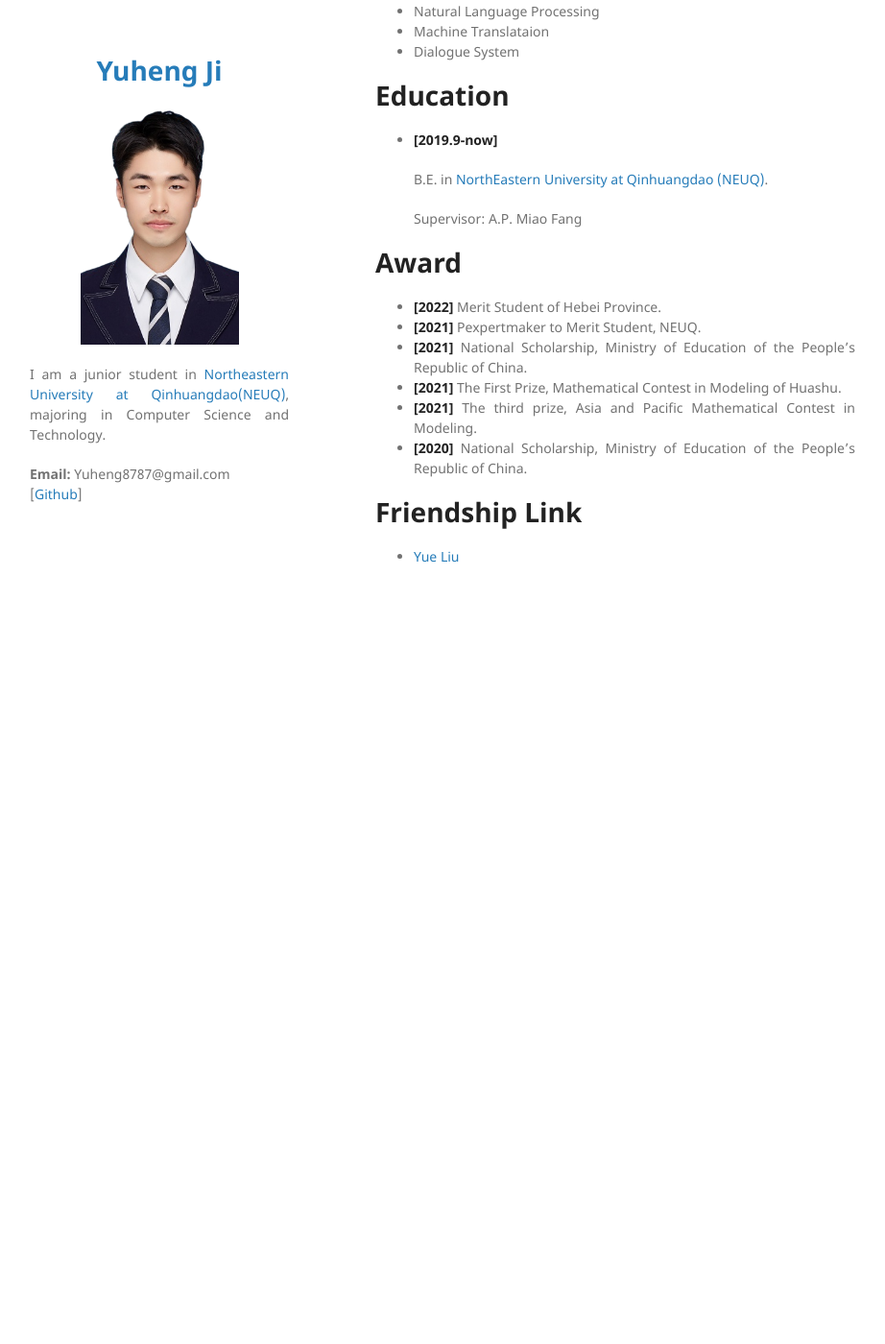
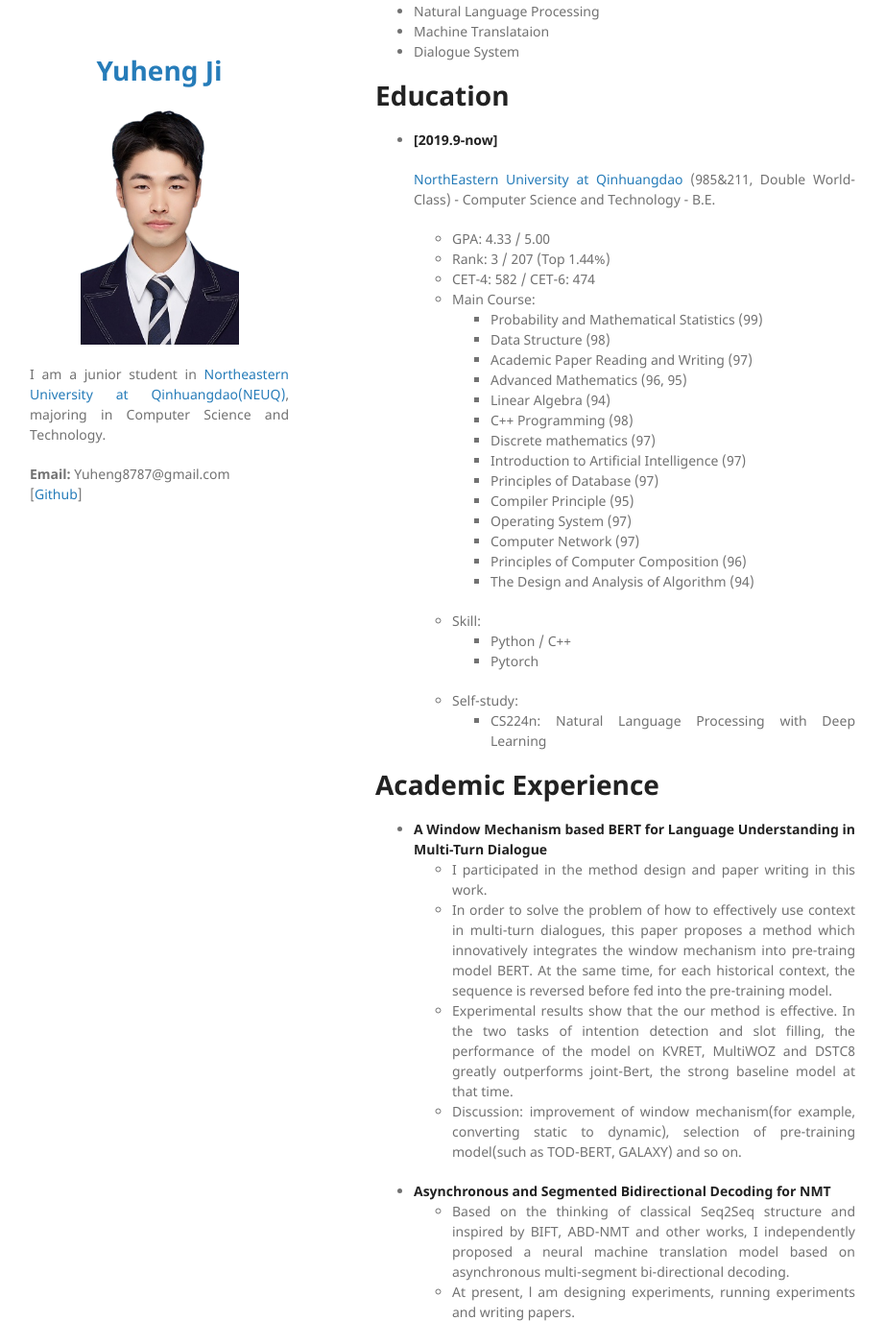
Before and after one commit to Yuheng2000/yuheng2000.github.io, a Jekyll site: the page built from index.md, in a window 1280 px wide and 1400 px high, scrolled down 684 px. Shown: the whole window at 96% size, without its empty margins (179-1101 px from the left). Built offline with Jekyll 4.4.1, drawn with Linux system fonts in a browser that asks for light colours; our own code applies the rules of GitHub Pages for plain Markdown files; before the commit the page ends 1344 px from its top, so only the background shows below that; some of the changed text lies outside the part shown.

Commit message:
Add files via upload

```diff
--- a/index.md
+++ b/index.md
@@ -25,7 +25,7 @@ Coming soon...
 
 ### Under Review:
 
-- **<font color="#0000FF">[Under Review]</font>** Miao Fang, Yuheng Ji, Heng Cai, Longyan Hong, Hongkai Liu: A Window Mechanism based BERT for Language Understanding in Multi-Turn Dialogue.
+- **<font color="#0000FF">[Under Review]</font>** Miao Fang, **Yuheng Ji**, Heng Cai, Longyan Hong, Hongkai Liu: A Window Mechanism based BERT for Language Understanding in Multi-Turn Dialogue.
 
 # Research Interest
 
@@ -33,24 +33,55 @@ Coming soon...
 - Machine Translataion
 - Dialogue System
 
-
-
 # Education
 
 - **[2019.9-now]**
 
-  B.E. in <a href="https://www.neuq.edu.cn/">NorthEastern University at Qinhuangdao (NEUQ)</a>.
+   <a href="https://www.neuq.edu.cn/">NorthEastern University at Qinhuangdao</a> (985&211, Double World-Class) - Computer Science and Technology - B.E.
 
-  Supervisor: A.P. Miao Fang
+  - GPA: 4.33 / 5.00
+  - Rank: 3 / 207 (Top 1.44%)
+  - CET-4: 582 / CET-6: 474
+  - Main Course:
+    - Probability and Mathematical Statistics (99)
+    - Data Structure (98)
+    - Academic Paper Reading and Writing (97)
+    - Advanced Mathematics (96, 95)
+    - Linear Algebra (94)
+    - C++ Programming (98)
+    - Discrete mathematics (97)
+    - Introduction to Artificial Intelligence (97)
+    - Principles of Database (97)
+    - Compiler Principle (95)
+    - Operating System (97)
+    - Computer Network (97)
+    - Principles of Computer Composition (96)
+    - The Design and Analysis of Algorithm (94)
+  - Skill:
+    - Python / C++
+    - Pytorch
+  - Self-study:
+    - CS224n: Natural Language Processing with Deep Learning
+
+# Academic Experience
+
+- **A Window Mechanism based BERT for Language Understanding in Multi-Turn Dialogue**
+  - I participated in the method design and paper writing in this work.
+  - In order to solve the problem of how to effectively use context in multi-turn dialogues, this paper proposes a method which innovatively integrates the window mechanism into pre-traing model BERT. At the same time, for each historical context, the sequence is reversed before fed into the pre-training model.
+  - Experimental results show that the our method is effective. In the two tasks of intention detection and slot filling, the performance of the model on KVRET, MultiWOZ and DSTC8 greatly outperforms joint-Bert, the strong baseline model at that time.
+  - Discussion: improvement of window mechanism(for example, converting static to dynamic), selection of pre-training model(such as TOD-BERT, GALAXY) and so on.
+- **Asynchronous and Segmented Bidirectional Decoding for NMT**
+  - Based on the thinking of classical Seq2Seq structure and inspired by BIFT, ABD-NMT and other works, I independently proposed a neural machine translation model based on asynchronous multi-segment bi-directional decoding.
+  - At present, l am designing experiments, running experiments and writing papers.
 
 # Award
 
-- **[2022]** Merit Student of Hebei Province.
+- **[2022]** **Merit Student of Hebei Province**.
 - **[2021]** Pexpertmaker to Merit Student, NEUQ.
-- **[2021]** National Scholarship, Ministry of Education of the People’s Republic of China.
+- **[2021]** **National Scholarship**, Ministry of Education of the People’s Republic of China.
 - **[2021]** The First Prize, Mathematical Contest in Modeling of Huashu.
 - **[2021]** The third prize, Asia and Pacific Mathematical Contest in Modeling.
-- **[2020]** National Scholarship, Ministry of Education of the People’s Republic of China.
+- **[2020]** **National Scholarship**, Ministry of Education of the People’s Republic of China.
 
 
 # Friendship Link
```
